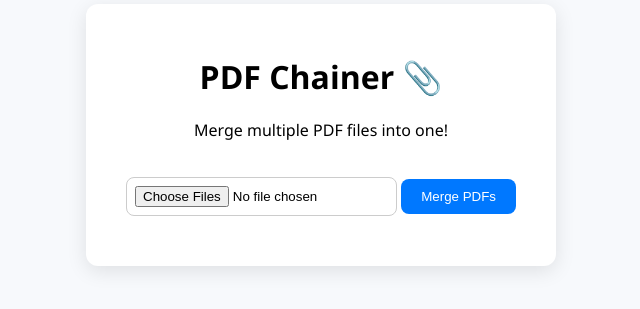
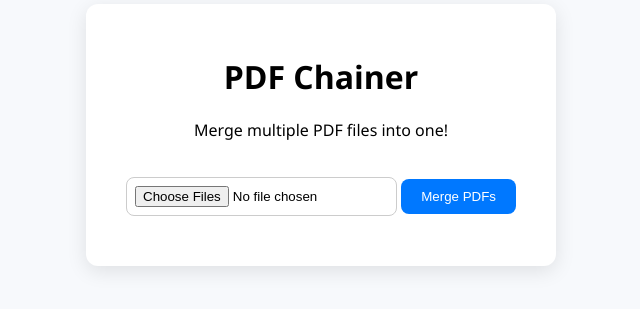
Before and after one commit to Chinmayjcs/Easy-pdf-version2.0, a website: page views/index.html in a window 1280 px wide. Shown: the part 273-582 px from the top of the page, without its empty margins (319-959 px from the left). Drawn offline with Linux system fonts and the light colour scheme.

Commit message:
TITLE CHANGE

```diff
--- a/views/index.html
+++ b/views/index.html
@@ -8,7 +8,7 @@
 </head>
 <body>
   <div class="container">
-    <h1>PDF Chainer 📎</h1>
+    <h1>PDF Chainer</h1>
     <p>Merge multiple PDF files into one!</p>
 
     <form action="/merge" method="POST" enctype="multipart/form-data">
```
